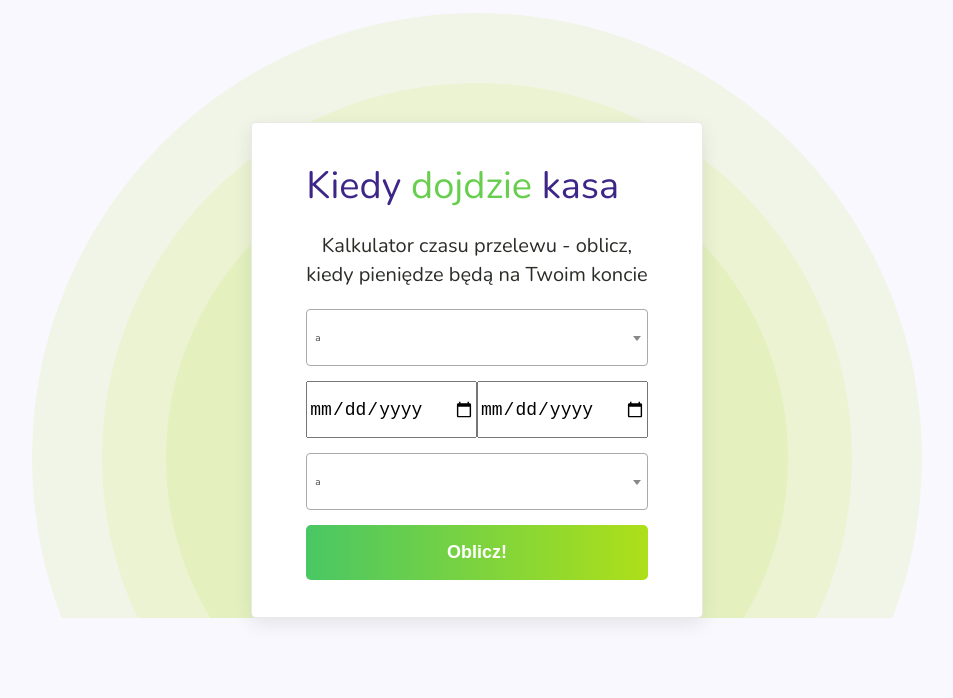
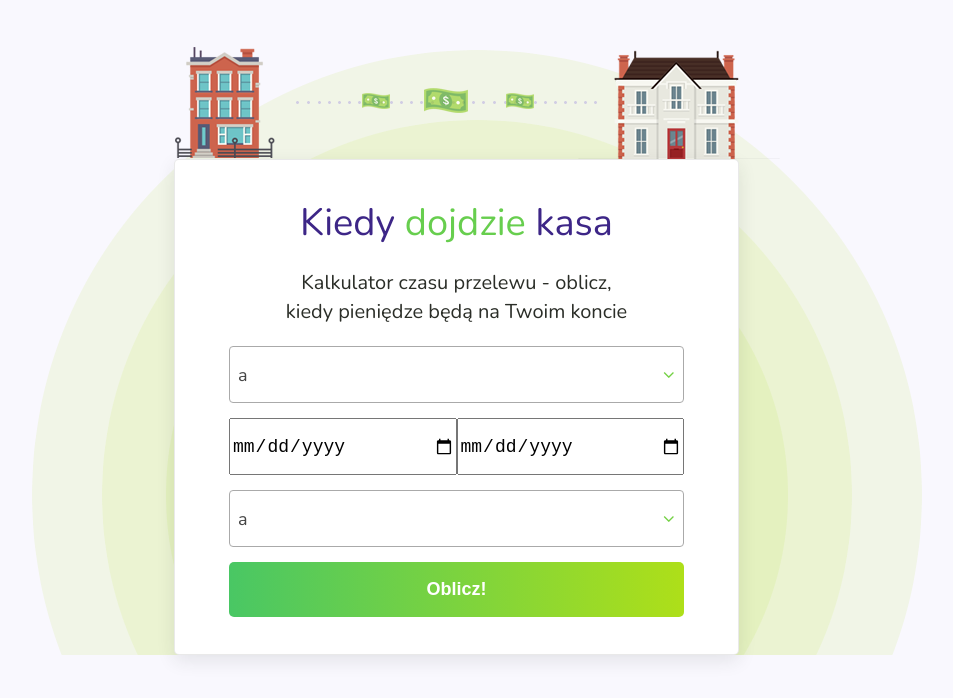
Before and after one commit to ksuwala/moneytransfercalculator, a website: page app/index.html in a window 1280 px wide. Shown: the part 86-784 px from the top of the page, without its empty margins (163-1116 px from the left). Drawn offline with nearby package versions, Linux system fonts and the light colour scheme.

Commit message:
Banks images on above calc

```diff
--- a/app/css/main.sass
+++ b/app/css/main.sass
@@ -1,5 +1,4 @@
 @import url('https://fonts.googleapis.com/css?family=Nunito:300,400,700&subset=latin-ext')
-
 html
   box-sizing: border-box
   font-size: 62.5%
@@ -23,19 +22,25 @@ header
   justify-content: center
   align-items: center
   padding-top: 2.5rem
+.calculator-wrapper
+  margin-top: 5rem
+.calculator-images
+  display: flex
 .calculator
-  margin-top: 12.5rem
   padding: 3.7rem 5.4rem
   box-shadow: 0 6px 18px rgba(44, 52, 39, 0.1)
   border-radius: 5px
   border: 1px solid rgba(213, 213, 213, 0.52)
   background-color: #ffffff
+  position: relative
+  width: 56.5rem
   .main-header
     font-size: 3.8rem
     color: #3d2687
     font-weight: 400
     margin-top: 0
     margin-bottom: 0.5rem
+    text-align: center
     .green
       color: #67ce4e
   .calculator-text
@@ -55,8 +60,12 @@ header
         font-size: 1.8rem
         height: 5.7rem
         width: 100%
+      &.double
+        input
+          width: 50%
     .select2-container--default .select2-selection--single
       height: 5.7rem
+      font-size: 1.8rem
       width: 100%
     .select2-container--default .select2-selection--single .select2-selection__rendered
       line-height: 5.7rem
@@ -68,6 +77,7 @@ header
   font-size: 18px
   font-weight: 700
   cursor: pointer
+
   &.count
     transition: all .5s linear
     height: 5.5rem
@@ -75,3 +85,16 @@ header
     border: none
     background-color: #7fd43d
     background-image: linear-gradient(to right, #49c764 0%, #aedf19 100%)
+// Select2 overrides
+
+.select2-selection__arrow
+  &:after
+    content: "\f107"
+    font-family: FontAwesome
+    color: #74d145
+    display: block
+    position: absolute
+    top: 50%
+    margin-top: -9px
+  b
+    display: none
--- a/app/index.html
+++ b/app/index.html
@@ -7,6 +7,7 @@
 
   <link href="https://cdnjs.cloudflare.com/ajax/libs/select2/4.0.3/css/select2.min.css" rel="stylesheet" />
   <script src="https://cdnjs.cloudflare.com/ajax/libs/select2/4.0.3/js/select2.min.js"></script>
+  <link rel="stylesheet" href="https://maxcdn.bootstrapcdn.com/font-awesome/4.7.0/css/font-awesome.min.css">
   <link rel="stylesheet" href="css/main.css">
 </head>
 <body>
@@ -14,13 +15,17 @@
     <header>
       <img src="images/logo.png" alt="">
     </header>
+    <section class="calculator-wrapper">
+
+      <div class="calculator-images">
+        <img src="images/banks.png">
+      </div>
       <section class="calculator">
         <h1 class="main-header">
           Kiedy <span class="green">dojdzie</span> kasa
         </h1>
         <p class="calculator-text">
-        Kalkulator czasu przelewu - oblicz,<br>
-kiedy pieniędze będą na Twoim koncie
+          Kalkulator czasu przelewu - oblicz,<br> kiedy pieniędze będą na Twoim koncie
         </p>
         <form action="" class="calculator-form">
           <div class="input-row">
@@ -50,6 +55,7 @@ kiedy pieniędze będą na Twoim koncie
           <input type="submit" value="Oblicz!" class="button count">
         </form>
       </section>
+    </section>
   </main>
   <script>
     $(document).ready(function(){
```
Also changed, not shown: app/css/main.css. Lines whose indentation alone changed are shown as unchanged.
